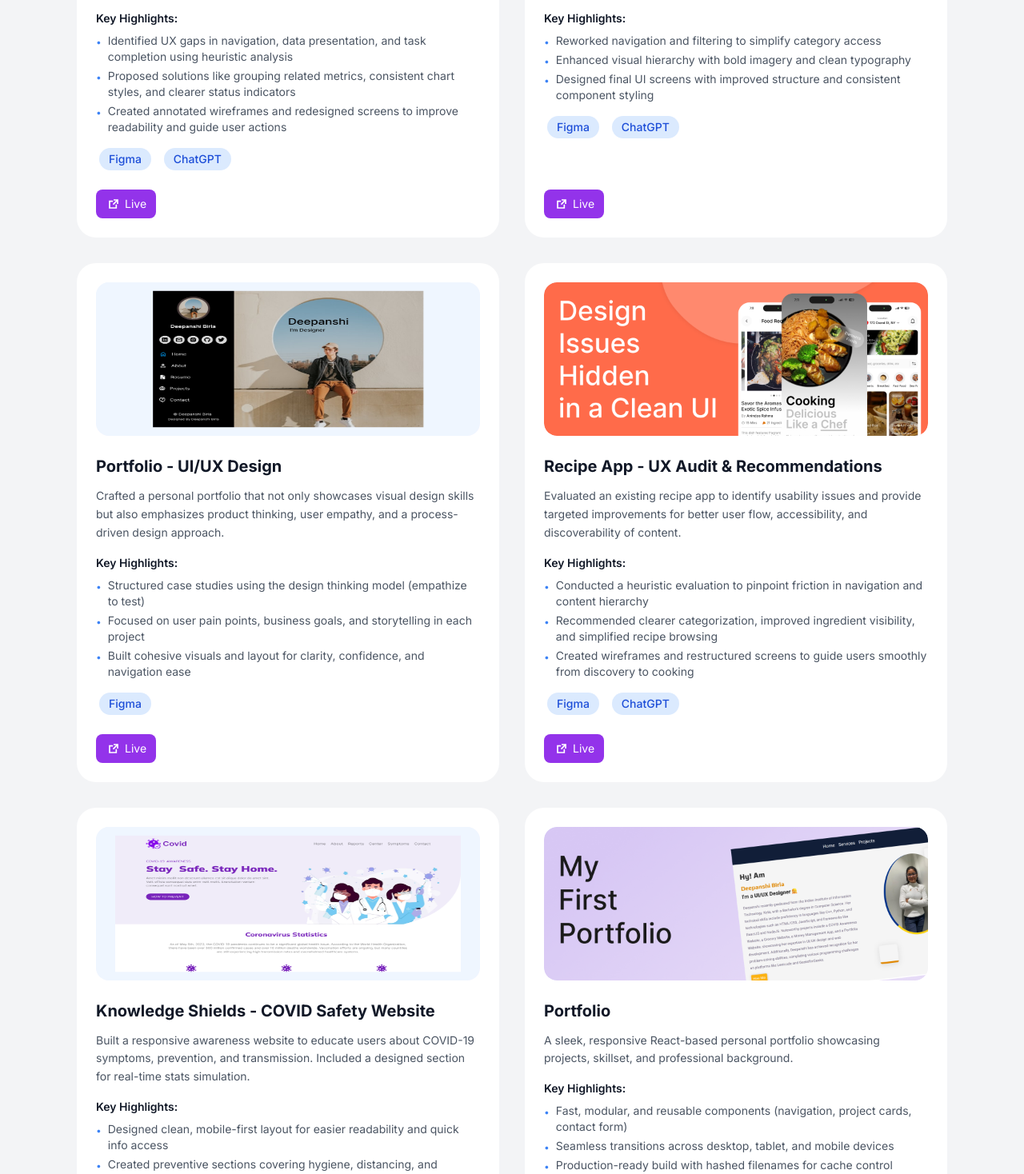
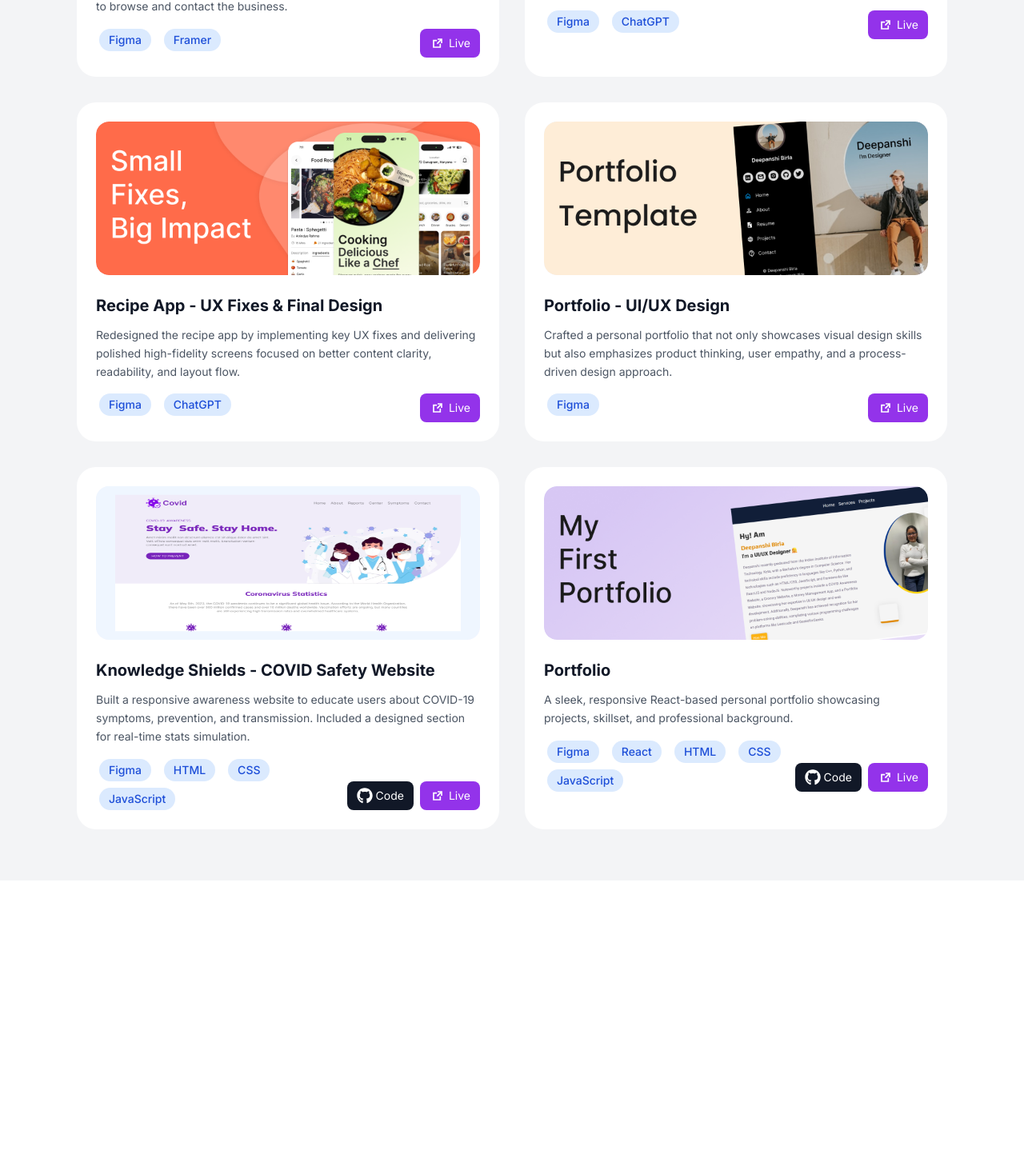
Before and after one commit to Birla13/Portfolio_V2, a React (Create React App) app: page /projects in a window 1280 px wide. Shown: the part 683-2151 px from the top of the page at 80% size. After the commit the page ends 1784 px from the top, so only its background shows below. Built offline with nearby package versions, Linux system fonts and the light colour scheme.

Commit message:
Updated projects and solved some spacing issues

```diff
--- a/src/App.jsx
+++ b/src/App.jsx
@@ -16,7 +16,7 @@ const MainPortfolio = () => (
     <Hero />
     <Experience />
     <Projects />
-    <Skills />
+    {/* <Skills /> */}
     <Resume />
     <Contact />
   </>
--- a/src/components/Projects.jsx
+++ b/src/components/Projects.jsx
@@ -8,15 +8,11 @@ const Projects = () => {
   return (
     <section id="projects" className="section-padding bg-gray-50">
       <div className="container-custom">
-        <div className="text-center mb-16">
+        <div className="text-center mb-4">
           <h2 className="text-4xl md:text-5xl font-bold text-gray-900 mb-8">
             Projects
           </h2>
-          <p className="text-xl text-gray-600 max-w-3xl mx-auto">
-            Explore a selection of my projects—each one driven by research,
-            design thinking, and a commitment to delivering user-first solutions
-            across web and mobile.
-          </p>
+          /
         </div>
 
         {/* Responsive Grid Layout - Only Featured Projects */}
--- a/src/components/SingleProject.jsx
+++ b/src/components/SingleProject.jsx
@@ -24,7 +24,7 @@ export default function SingleProject({ project }) {
       </p>
 
       {/* Key Highlights - Full list for all projects page */}
-      <div className="mb-4">
+      {/* <div className="mb-4">
         <h4 className="font-semibold text-gray-900 mb-2 text-sm">
           Key Highlights:
         </h4>
@@ -39,10 +39,10 @@ export default function SingleProject({ project }) {
             </li>
           ))}
         </ul>
-      </div>
-
+      </div> */}
+      <div className="flex row justify-between align-center">
         {/* Tools - Full list */}
-      <div className="mb-6">
+        <div>
           <div className="flex flex-wrap gap-2">
             {project.tools.map((tool, idx) => (
               <span
@@ -54,7 +54,6 @@ export default function SingleProject({ project }) {
             ))}
           </div>
         </div>
-
         {/* Links */}
         <div className="flex gap-2 mt-auto">
           {project.links.github && (
@@ -92,5 +91,6 @@ export default function SingleProject({ project }) {
           )}
         </div>
       </div>
+    </div>
   );
 }
--- a/src/data.js
+++ b/src/data.js
@@ -10,7 +10,7 @@ export const emailId = "deepsbirla13@gmail.com";
 export const navItems = [
     { name: 'Experience', href: '#experience' },
     { name: 'Projects', href: '#projects' },
-    { name: 'Skills', href: '#skills' },
+    // { name: 'Skills', href: '#skills' },
     { name: 'Resume', href: '#resume' },
     { name: 'Contact', href: '#contact' },
 ];
@@ -27,14 +27,30 @@ export const heroData = {
 export const projects = [
     {
         id: 1,
+        title: "UEHD - Universal Enterprises Hoist Division",
+        tools: ["Figma", "Framer"],
+        description: "Created a high-performance website for an industrial company, focusing on a clean layout and smooth navigation. Used Figma and Framer to build a custom product gallery that makes it easier for users to browse and contact the business.",
+        // highlights: [
+        //     "Conducted a heuristic evaluation to pinpoint friction in navigation and content hierarchy",
+        //     "Recommended clearer categorization, improved ingredient visibility, and simplified recipe browsing",
+        //     "Created wireframes and restructured screens to guide users smoothly from discovery to cooking"
+        // ],
+        image: "/UEHDpng.png",
+        links: {
+            live: "https://www.uehd.co.in/"
+        },
+        isFeatured: true
+    },
+    {
+        id: 2,
         title: "Travel Website - Dashboard UX Audit",
         tools: ["Figma", "ChatGPT"],
         description: "Audited and redesigned a travel booking dashboard to improve navigation, booking clarity, and visual hierarchy. The goal was to reduce friction in key user flows and make critical data more accessible.",
-        highlights: [
-            "Identified UX gaps in navigation, data presentation, and task completion using heuristic analysis",
-            "Proposed solutions like grouping related metrics, consistent chart styles, and clearer status indicators",
-            "Created annotated wireframes and redesigned screens to improve readability and guide user actions"
-        ],
+        // highlights: [
+        //     "Identified UX gaps in navigation, data presentation, and task completion using heuristic analysis",
+        //     "Proposed solutions like grouping related metrics, consistent chart styles, and clearer status indicators",
+        //     "Created annotated wireframes and redesigned screens to improve readability and guide user actions"
+        // ],
         image: "/travel.png",
         links: {
             live: "https://dribbble.com/shots/26038049-Dashboard-UX-Audit?utm_source=Clipboard_Shot&utm_campaign=Deepanshi13&utm_content=Dashboard%20UX%20Audit&utm_medium=Social_Share&utm_source=Clipboard_Shot&utm_campaign=Deepanshi13&utm_content=Dashboard%20UX%20Audit&utm_medium=Social_Share"
@@ -42,15 +58,15 @@ export const projects = [
         isFeatured: true
     },
     {
-        id: 4,
+        id: 3,
         title: "Recipe App - UX Fixes & Final Design",
         tools: ["Figma", "ChatGPT"],
         description: "Redesigned the recipe app by implementing key UX fixes and delivering polished high-fidelity screens focused on better content clarity, readability, and layout flow.",
-        highlights: [
-            "Reworked navigation and filtering to simplify category access",
-            "Enhanced visual hierarchy with bold imagery and clean typography",
-            "Designed final UI screens with improved structure and consistent component styling"
-        ],
+        // highlights: [
+        //     "Reworked navigation and filtering to simplify category access",
+        //     "Enhanced visual hierarchy with bold imagery and clean typography",
+        //     "Designed final UI screens with improved structure and consistent component styling"
+        // ],
         image: "/ux_fixes.png",
         links: {
             live: "https://dribbble.com/shots/26098675-Recipe-App-UX-Audit-Recommendations?utm_source=Clipboard_Shot&utm_campaign=Deepanshi13&utm_content=Recipe%20App%20UX%20Audit%20%26%20Recommendations&utm_medium=Social_Share&utm_source=Clipboard_Shot&utm_campaign=Deepanshi13&utm_content=Recipe%20App%20UX%20Audit%20%26%20Recommendations&utm_medium=Social_Share"
@@ -58,34 +74,18 @@ export const projects = [
         isFeatured: true
     },
     {
-        id: 2,
+        id: 4,
         title: "Portfolio - UI/UX Design",
         tools: ["Figma"],
         description: "Crafted a personal portfolio that not only showcases visual design skills but also emphasizes product thinking, user empathy, and a process-driven design approach.",
-        highlights: [
-            "Structured case studies using the design thinking model (empathize to test)",
-            "Focused on user pain points, business goals, and storytelling in each project",
-            "Built cohesive visuals and layout for clarity, confidence, and navigation ease"
-        ],
+        // highlights: [
+        //     "Structured case studies using the design thinking model (empathize to test)",
+        //     "Focused on user pain points, business goals, and storytelling in each project",
+        //     "Built cohesive visuals and layout for clarity, confidence, and navigation ease"
+        // ],
         image: "/portfolio.png",
         links: {
-            live: "https://dribbble.com/shots/26098675-Recipe-App-UX-Audit-Recommendations?utm_source=Clipboard_Shot&utm_campaign=Deepanshi13&utm_content=Recipe%20App%20UX%20Audit%20%26%20Recommendations&utm_medium=Social_Share&utm_source=Clipboard_Shot&utm_campaign=Deepanshi13&utm_content=Recipe%20App%20UX%20Audit%20%26%20Recommendations&utm_medium=Social_Share"
-        },
-        isFeatured: false
-    },
-    {
-        id: 3,
-        title: "Recipe App - UX Audit & Recommendations",
-        tools: ["Figma", "ChatGPT"],
-        description: "Evaluated an existing recipe app to identify usability issues and provide targeted improvements for better user flow, accessibility, and discoverability of content.",
-        highlights: [
-            "Conducted a heuristic evaluation to pinpoint friction in navigation and content hierarchy",
-            "Recommended clearer categorization, improved ingredient visibility, and simplified recipe browsing",
-            "Created wireframes and restructured screens to guide users smoothly from discovery to cooking"
-        ],
-        image: "/ux_audit.png",
-        links: {
-            live: "https://dribbble.com/shots/26094361-Recipe-App-UX-Audit-Recommendations?utm_source=Clipboard_Shot&utm_campaign=Deepanshi13&utm_content=Recipe%20App%20UX%20Audit%20%26%20Recommendations&utm_medium=Social_Share&utm_source=Clipboard_Shot&utm_campaign=Deepanshi13&utm_content=Recipe%20App%20UX%20Audit%20%26%20Recommendations&utm_medium=Social_Share"
+            live: "https://dribbble.com/shots/26041329-Designer-Portfolio-UI-UX-Product-Thinking?utm_source=Clipboard_Shot&utm_campaign=Deepanshi13&utm_content=Designer%20Portfolio%20%E2%80%93%20UI%2C%20UX%20%26%20Product%20Thinking&utm_medium=Social_Share&utm_source=Clipboard_Shot&utm_campaign=Deepanshi13&utm_content=Designer%20Portfolio%20%E2%80%93%20UI%2C%20UX%20%26%20Product%20Thinking&utm_medium=Social_Share"
         },
         isFeatured: true
     },
@@ -95,11 +95,11 @@ export const projects = [
         title: "Knowledge Shields - COVID Safety Website",
         tools: ["Figma", "HTML", "CSS", "JavaScript"],
         description: "Built a responsive awareness website to educate users about COVID-19 symptoms, prevention, and transmission. Included a designed section for real-time stats simulation.",
-        highlights: [
-            "Designed clean, mobile-first layout for easier readability and quick info access",
-            "Created preventive sections covering hygiene, distancing, and vaccination",
-            "Simulated live COVID-19 stats section for future API integration possibility"
-        ],
+        // highlights: [
+        //     "Designed clean, mobile-first layout for easier readability and quick info access",
+        //     "Created preventive sections covering hygiene, distancing, and vaccination",
+        //     "Simulated live COVID-19 stats section for future API integration possibility"
+        // ],
         image: "/covid.png",
         links: {
             github: "https://github.com/Birla13/Covid-Safety-Website",
@@ -112,17 +112,17 @@ export const projects = [
         title: "Portfolio",
         tools: ["Figma", "React", "HTML", "CSS", "JavaScript"],
         description: "A sleek, responsive React-based personal portfolio showcasing projects, skillset, and professional background.",
-        highlights: [
-            "Fast, modular, and reusable components (navigation, project cards, contact form)",
-            "Seamless transitions across desktop, tablet, and mobile devices",
-            "Production-ready build with hashed filenames for cache control"
-        ],
+        // highlights: [
+        //     "Fast, modular, and reusable components (navigation, project cards, contact form)",
+        //     "Seamless transitions across desktop, tablet, and mobile devices",
+        //     "Production-ready build with hashed filenames for cache control"
+        // ],
         image: "/portfolio_react.png",
         links: {
             github: "https://github.com/Birla13/Deepanshi-Portfolio",
             live: "https://deepanshi-portfolio-gamma.vercel.app/"
         },
-        isFeatured: true
+        isFeatured: false
     }
 ];
 
@@ -237,14 +237,15 @@ export const socialLinks = [
         label: "GitHub",
         href: "https://github.com/birla13",
         color: "hover:bg-gray-500"
-    },
-    {
-        icon: <SiDribbble className="w-6 h-6" />,
-        label: "Dribbble",
-        href: "https://dribbble.com/Deepanshi13",
-        color: "hover:bg-gray-500"
+    }
+    // ,
+    // {
+    //     icon: <SiDribbble className="w-6 h-6" />,
+    //     label: "Dribbble",
+    //     href: "https://dribbble.com/Deepanshi13",
+    //     color: "hover:bg-gray-500"
 
-    }
+    // }
 ];
 
 export const collaborationServices = [
@@ -256,5 +257,5 @@ export const collaborationServices = [
 
 // Resume Download Data
 export const resumeData = {
-    downloadUrl: "https://drive.google.com/file/d/1VzXrv4z7NiW9O-bUZ17RNeun_bfS9nZl/view?usp=drive_link",
+    downloadUrl: "https://drive.google.com/file/d/1WBdP6vvq6CRw_SfYYYMsrVAlaW0YV-gJ/view?usp=drive_link",
 };
```
Also changed, not shown: public/UEHDpng.png (added), public/portfolio.png, src/index.css (line endings or trailing spaces). Lines whose indentation alone changed are shown as unchanged.
